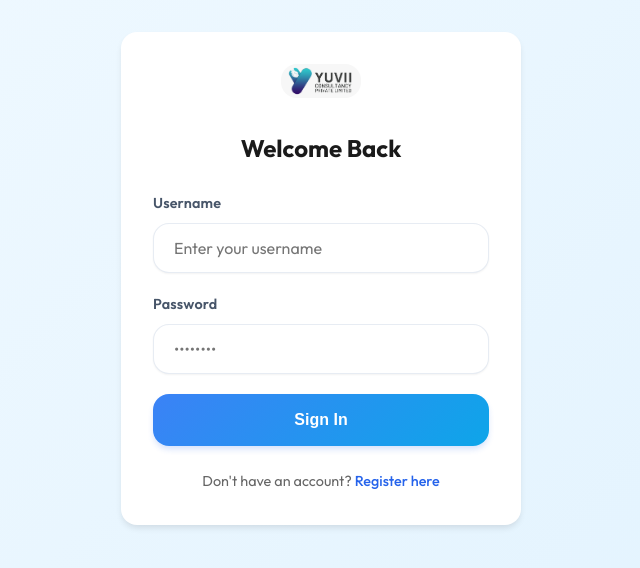
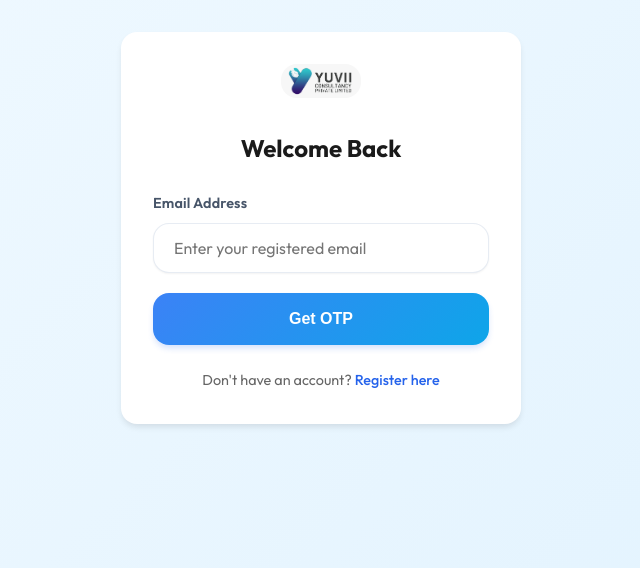
Before and after one commit to Xavierrodgriues/frontend-redis, a React (Vite) app: page / in a window 1280 px wide. Shown: the top 568 px of the page, without its empty margins (319-959 px from the left). Built offline with nearby package versions, Linux system fonts and the light colour scheme.

Commit message:
otp implemented

```diff
--- a/src/components/Login.jsx
+++ b/src/components/Login.jsx
@@ -1,30 +1,50 @@
 import { useState } from 'react';
 
 const Login = ({ onLogin, onNavigate }) => {
-  const [username, setUsername] = useState('');
-  const [password, setPassword] = useState('');
+  const [email, setEmail] = useState('');
+  const [otp, setOtp] = useState('');
+  const [step, setStep] = useState(1); // 1 = Input Email, 2 = Input OTP
   const [error, setError] = useState(null);
   const [isLoading, setIsLoading] = useState(false);
 
-  const handleSubmit = async (e) => {
+  const handleSendOtp = async (e) => {
     e.preventDefault();
     setError(null);
     setIsLoading(true);
 
     try {
-      const response = await fetch('http://localhost:3000/api/v1/login', {
+      const response = await fetch('http://localhost:3000/api/v1/auth/send-otp', {
         method: 'POST',
-        headers: {
-          'Content-Type': 'application/json',
-        },
-        body: JSON.stringify({ username, password }),
+        headers: { 'Content-Type': 'application/json' },
+        body: JSON.stringify({ email }),
       });
 
       const data = await response.json();
+      if (!response.ok) throw new Error(data.error || 'Failed to send OTP');
 
-      if (!response.ok) {
-        throw new Error(data.error || 'Login failed');
+      setStep(2);
+      // alert(data.message); // Optional feedback
+    } catch (err) {
+      setError(err.message);
+    } finally {
+      setIsLoading(false);
     }
+  };
+
+  const handleVerifyOtp = async (e) => {
+    e.preventDefault();
+    setError(null);
+    setIsLoading(true);
+
+    try {
+      const response = await fetch('http://localhost:3000/api/v1/auth/verify-otp', {
+        method: 'POST',
+        headers: { 'Content-Type': 'application/json' },
+        body: JSON.stringify({ email, otp }),
+      });
+
+      const data = await response.json();
+      if (!response.ok) throw new Error(data.error || 'Login failed');
 
       onLogin(data.user);
     } catch (err) {
@@ -43,35 +63,53 @@ const Login = ({ onLogin, onNavigate }) => {
 
       {error && <div className="error-message" style={{ background: '#fee2e2', color: '#dc2626', padding: '0.75rem', borderRadius: '0.5rem', marginBottom: '1rem', fontSize: '0.875rem' }}>{error}</div>}
 
-      <form onSubmit={handleSubmit}>
+      {step === 1 ? (
+        <form onSubmit={handleSendOtp}>
           <div className="input-group">
-          <label htmlFor="username">Username</label>
+            <label htmlFor="username">Email Address</label>
             <input
-            type="text"
+              type="email"
               id="username"
-            value={username}
-            onChange={(e) => setUsername(e.target.value)}
+              value={email}
+              onChange={(e) => setEmail(e.target.value)}
               required
-            placeholder="Enter your username"
+              placeholder="Enter your registered email"
             />
+          </div>
+          <button type="submit" className="search-btn" disabled={isLoading} style={{ width: '100%', marginTop: '1rem' }}>
+            {isLoading ? 'Sending OTP...' : 'Get OTP'}
+          </button>
+        </form>
+      ) : (
+        <form onSubmit={handleVerifyOtp}>
+           <div style={{ marginBottom: '1rem', fontSize: '0.9rem', color: '#666', textAlign: 'center' }}>
+            OTP sent to <strong>{email}</strong> <br/>
+            <span
+              onClick={() => setStep(1)}
+              style={{ color: '#2563eb', cursor: 'pointer', fontSize: '0.8rem' }}
+            >
+              Change Email
+            </span>
           </div>
 
           <div className="input-group">
-          <label htmlFor="password">Password</label>
+            <label htmlFor="otp">Enter OTP</label>
             <input
-            type="password"
-            id="password"
-            value={password}
-            onChange={(e) => setPassword(e.target.value)}
+              type="text"
+              id="otp"
+              value={otp}
+              onChange={(e) => setOtp(e.target.value)}
               required
-            placeholder="••••••••"
+              placeholder="123456"
+              maxLength="6"
+              style={{ letterSpacing: '0.5em', textAlign: 'center', fontSize: '1.2rem' }}
             />
           </div>
-
           <button type="submit" className="search-btn" disabled={isLoading} style={{ width: '100%', marginTop: '1rem' }}>
-          {isLoading ? 'Signing in...' : 'Sign In'}
+            {isLoading ? 'Verifying...' : 'Sign In'}
           </button>
         </form>
+      )}
 
       <div style={{ marginTop: '1.5rem', textAlign: 'center', fontSize: '0.9rem', color: '#666' }}>
         Don't have an account?{' '}
--- a/src/components/Register.jsx
+++ b/src/components/Register.jsx
@@ -2,8 +2,7 @@ import { useState } from 'react';
 import RoleSuggestions from './RoleSuggestions';
 
 const Register = ({ onLogin, onNavigate }) => {
-  const [username, setUsername] = useState('');
-  const [password, setPassword] = useState('');
+  const [email, setEmail] = useState('');
   const [role, setRole] = useState('');
   const [error, setError] = useState(null);
   const [isLoading, setIsLoading] = useState(false);
@@ -23,7 +22,7 @@ const Register = ({ onLogin, onNavigate }) => {
         headers: {
           'Content-Type': 'application/json',
         },
-        body: JSON.stringify({ username, password, role }),
+        body: JSON.stringify({ email, role }),
       });
 
       const data = await response.json();
@@ -51,26 +50,14 @@ const Register = ({ onLogin, onNavigate }) => {
 
       <form onSubmit={handleSubmit}>
         <div className="input-group">
-          <label htmlFor="reg-username">Username</label>
+          <label htmlFor="reg-email">Email Address</label>
           <input
-            type="text"
-            id="reg-username"
-            value={username}
-            onChange={(e) => setUsername(e.target.value)}
+            type="email"
+            id="reg-email"
+            value={email}
+            onChange={(e) => setEmail(e.target.value)}
             required
-            placeholder="Choose a username"
-          />
-        </div>
-
-        <div className="input-group">
-          <label htmlFor="reg-password">Password</label>
-          <input
-            type="password"
-            id="reg-password"
-            value={password}
-            onChange={(e) => setPassword(e.target.value)}
-            required
-            placeholder="Minimum 6 characters"
+            placeholder="Enter your email"
           />
         </div>
 
@@ -80,7 +67,7 @@ const Register = ({ onLogin, onNavigate }) => {
           onSelect={setRole}
         />
         <div className="auth-helper-text">
-          * Passwords are stored securely. You will only see jobs matching this role.
+          * We will send an OTP to this email for login.
         </div>
 
         <button type="submit" className="search-btn" disabled={isLoading} style={{ width: '100%', marginTop: '0.5rem' }}>
```
Lines whose indentation alone changed are shown as unchanged.
